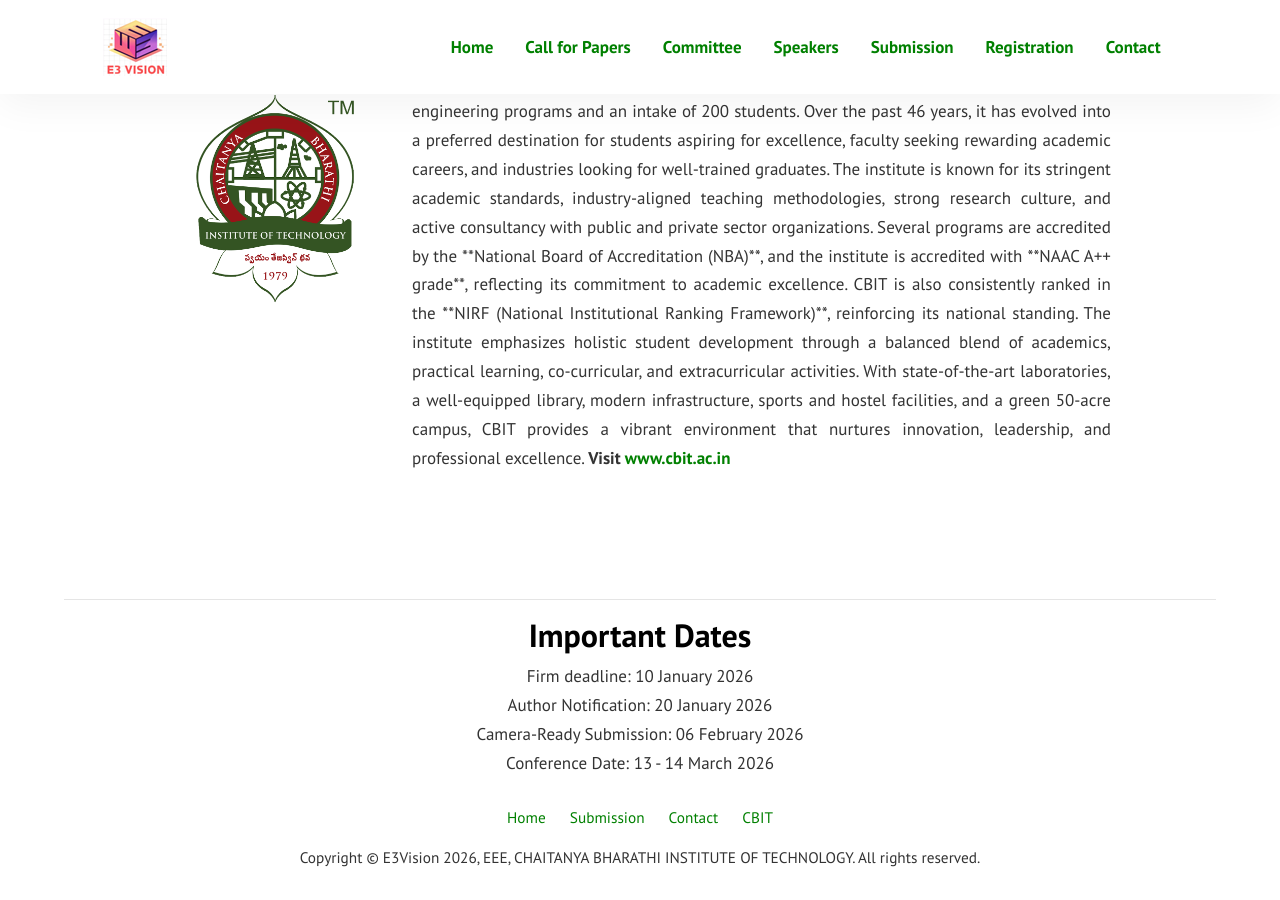
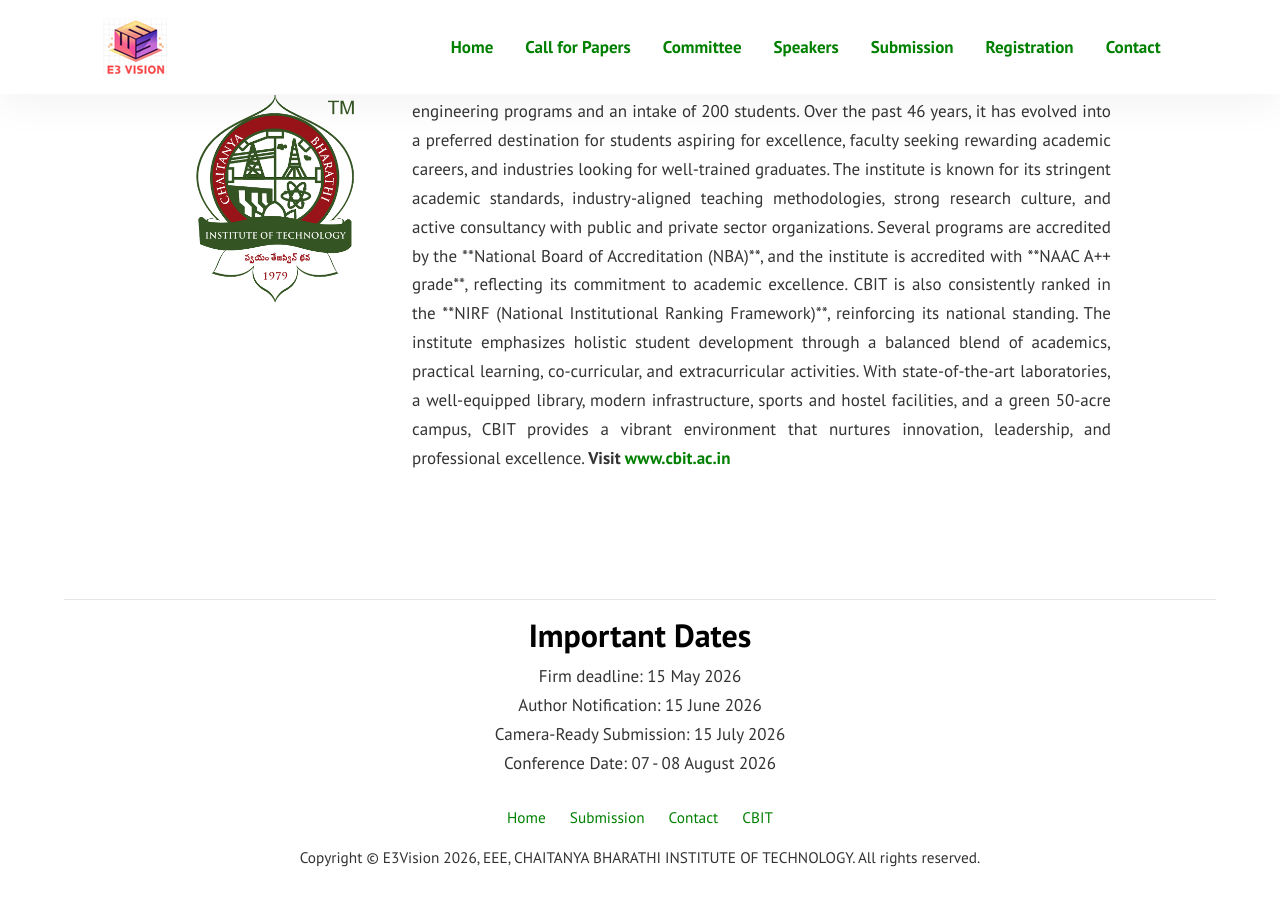
Before and after one commit to sravivarman/e3vision, a Jekyll site: the page built from index.md, in a window 1280 px wide and 900 px high, scrolled down 1538 px. Built offline with Jekyll 4.4.1, drawn with Linux system fonts in a browser that asks for light colours.

Commit message:
Update default.html

```diff
--- a/_layouts/default.html
+++ b/_layouts/default.html
@@ -111,10 +111,10 @@ gtag('config', '{{site.ganalytics}}');
 <hr>
   <div class="credits mx-auto text-center mb-3">
 	<h2>Important Dates</h2>
-	Firm deadline: 10 January 2026<br>
-	Author Notification: 20 January 2026<br>
-	Camera-Ready Submission: 06 February 2026<br>
-	Conference Date: 13 - 14 March 2026<br>
+	Firm deadline: 15 May 2026<br>
+	Author Notification: 15 June 2026<br>
+	Camera-Ready Submission: 15 July 2026<br>
+	Conference Date: 07 - 08 August 2026<br>
   </div>
 
   <ul class="p-0 mb-1 small">
```
